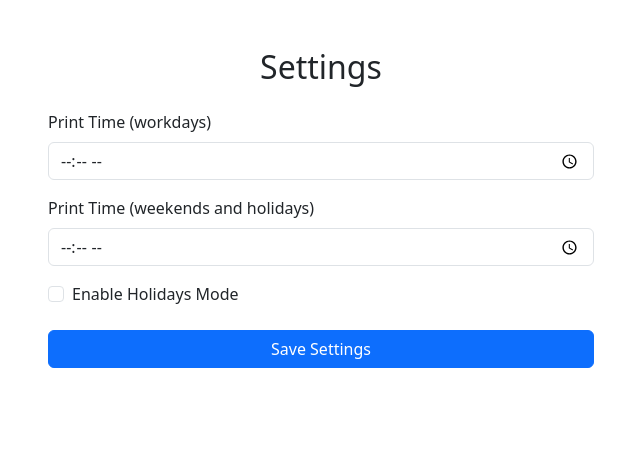
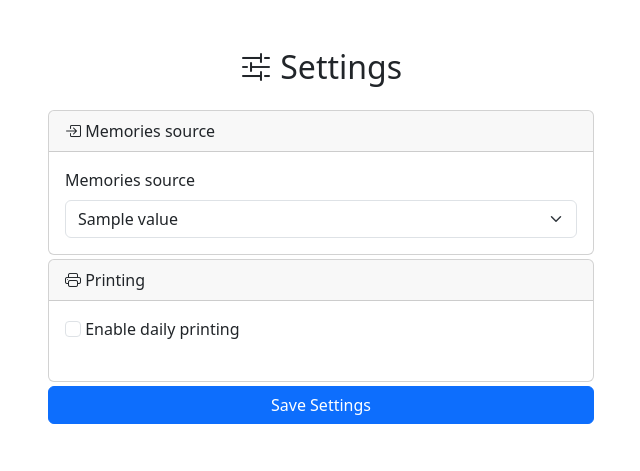
Before and after one commit to gbwebdev/memorybox, a Flask app: template memorybox/src/memorybox/templates/settings.html in a window 1280 px wide. Shown: the part 74-545 px from the top of the page, without its empty margins (319-959 px from the left). Run offline with Flask 3, Linux system fonts and the light colour scheme; the template is opened without the code that fills it: most values are stand-ins (such as "Sample title", 1, 10 or a date in 2020); some libraries are stand-ins or nearby versions.

Commit message:
Setup settings

```diff
--- a/memorybox/src/memorybox/__init__.py
+++ b/memorybox/src/memorybox/__init__.py
@@ -45,7 +45,7 @@ def create_app(mode='dev', test_config=None):
         # load the test config if passed in
         app.config.from_mapping(test_config)
 
-    config = Config(app)
+    Config(app)
 
     db.init_app(app)
 
--- a/memorybox/src/memorybox/templates/settings.html
+++ b/memorybox/src/memorybox/templates/settings.html
@@ -8,23 +8,98 @@
 <div class="container mt-5">
     <div class="row justify-content-center">
         <div class="col-md-6">
-          <h2 class="text-center mb-4">Settings</h2>
-          <form>
+            <h2 class="text-center mb-4"><i class="bi bi-sliders2"></i> Settings</h2>
+            <form method="post">
+                <div class="card my-1">
+                    <div class="card-header">
+                        <i class="bi bi-box-arrow-in-right"></i> Memories source
+                    </div>
+                    <div class="card-body">
+                        <label for="memoriesSourceType" class="form-label">Memories source</label>
+                        <select class="form-select" name="memoriesSourceType" id="memoriesSourceType">
+                        {% for source_type in source_types %}
+                            <option value="{{ source_type.name }}" {% if settings.memories_source_type.name == source_type.name %}selected{% endif %}>{{ source_type.value }}</option>
+                        {% endfor %}
+                        </select>
+                        <div class="card my-2" id="localSourceSettings" {% if settings.memories_source_type.name != "LOCAL" %}style="display: none;"{% endif %}>
+                            <div class="card-header">
+                                <i class="bi bi-folder2"></i> Local source settings
+                            </div>
+                            <div class="card-body">
+                                <div>
+                                    <label for="memoriesLocalPath" class="form-label">Local memories packages directory</label>
+                                    <input type="text" class="form-control" id="memoriesLocalPath" name="memoriesLocalPath" value="{{ settings.memories_local_path }}" required>
+                                </div>
+                            </div>
+                        </div>
+                        <div class="card mt-2" id="repositorySourceSettings" {% if settings.memories_source_type.name != "REPOSITORY" %}style="display: none;"{% endif %}>
+                            <div class="card-header">
+                                <i class="bi bi-cloud-download"></i> Repository source settings
+                            </div>
+                            <div class="card-body">
+                                <div class="mb-3">
+                                    <label for="memoriesRepoAddress" class="form-label">Repository address</label>
+                                    <input type="text" class="form-control" id="memoriesRepoAddress" name="memoriesRepoAddress" value="{{ settings.memories_repository }}" required>
+                                </div>
+                                <div>
+                                    <input class="form-check-input" type="checkbox" value="true" id="memoriesRepoIgnoreCertificate" name="memoriesRepoIgnoreCertificate" {% if settings.memories_repository_ignore_certificate %}checked{% endif %}>
+                                    <label for="memoriesRepoIgnoreCertificate" class="form-label">
+                                        Ignore certificate
+                                    </label>
+                                </div>
+                            </div>
+                        </div>
+                    </div>
+                </div>
+
+                <div class="card my-1">
+                    <div class="card-header">
+                        <i class="bi bi-printer"></i> Printing
+                    </div>
+                    <div class="card-body">
+                        <div class="mb-3">
+                            <input class="form-check-input" type="checkbox" value="true" id="enablePrinting" name="enablePrinting" {% if settings.enable_daily_printing %}checked{% endif %}>
+                            <label for="enablePrinting" class="form-label">
+                                Enable daily printing
+                            </label>
+                        </div>
+                        <div class="card my-1" {% if not settings.enable_daily_printing %}style="display: none;"{% endif %}>
+                            <div class="card-header">
+                                <i class="bi bi-sliders2"></i> Printing settings
+                            </div>
+                            <div class="card-body">
+                                <div class="mb-3">
+                                    <label for="printerType" class="form-label">Printer type</label>
+                                    <select class="form-select" name="printerType" id="printerType">
+                                    {% for printer_type in printer_types %}
+                                        <option value="{{ printer_type.name }}" {% if settings.printer_model.name == printer_type.name %}selected{% endif %}>{{ printer_type.name }}</option>
+                                    {% endfor %}
+                                    </select>
+                                </div>
+                                <div class="mb-3">
+                                    <label for="printerMacAddress" class="form-label">MAC address</label>
+                                    <input type="text" class="form-control" id="printerMacAddress" name="printerMacAddress" value="{{ settings.printer_mac_address }}" required>
+                                </div>
                                 <div class="mb-3">
                                     <label for="workdayPrintTime" class="form-label">Print Time (workdays)</label>
-                  <input type="time" class="form-control" id="workdayPrintTime" name="workdayPrintTime" step="900" required>
+                                    <input type="time" class="form-control" id="workdayPrintTime" name="workdayPrintTime" step="900" value="{{ settings.workday_print_time }}" required>
                                 </div>
                                 <div class="mb-3">
                                     <label for="holidayPrintTime" class="form-label">Print Time (weekends and holidays)</label>
-                  <input type="time" class="form-control" id="holidayPrintTime" name="holidayPrintTime" step="900" required>
+                                    <input type="time" class="form-control" id="holidayPrintTime" name="holidayPrintTime" value="{{ settings.holiday_print_time }}" step="900" required>
                                 </div>
-              <div class="mb-3 form-check">
-                <input class="form-check-input" type="checkbox" value="" id="enableHolidayMode" name="enableHolidayMode">
+                                <div class="form-check">
+                                  <input class="form-check-input" type="checkbox" value="true" id="enableHolidayMode" name="enableHolidayMode" {% if settings.enable_holiday_mode %}checked{% endif %}>
                                   <label for="enableHolidayMode" class="form-label">
                                     Enable Holidays Mode
                                   </label>
                                 </div>
-              <button type="submit" class="btn btn-primary w-100">Save Settings</button>
+                            </div>
+                        </div>
+                    </div>
+                </div>
+
+                <button type="submit" class="btn btn-primary w-100 mb-5">Save Settings</button>
             </form>
         </div>
     </div>
```
Also changed, not shown: memorybox/src/memorybox/blueprints/main.py (+35 -3 lines), memorybox/src/memorybox/config.py (+35 -11 lines). Lines whose indentation alone changed are shown as unchanged.
